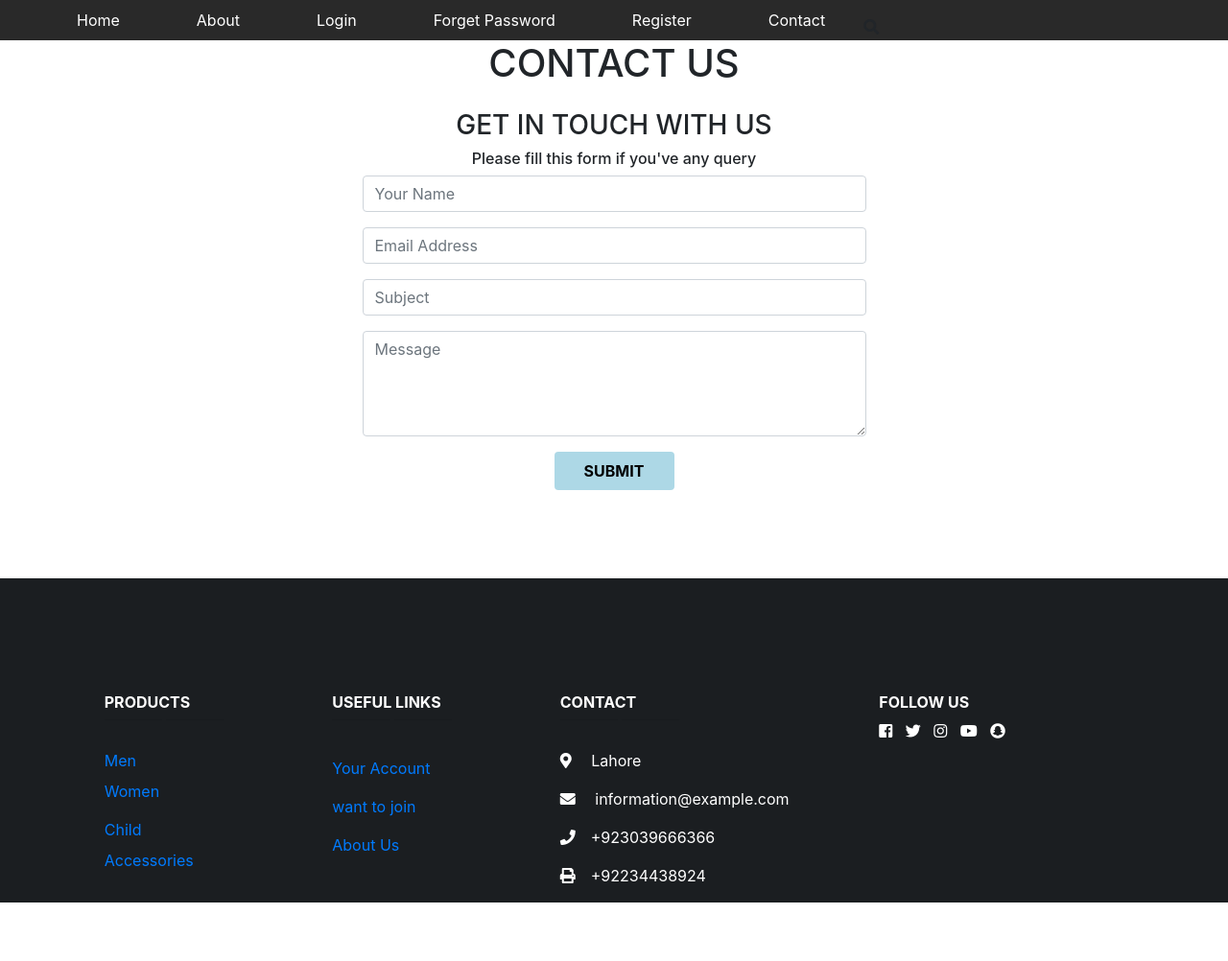
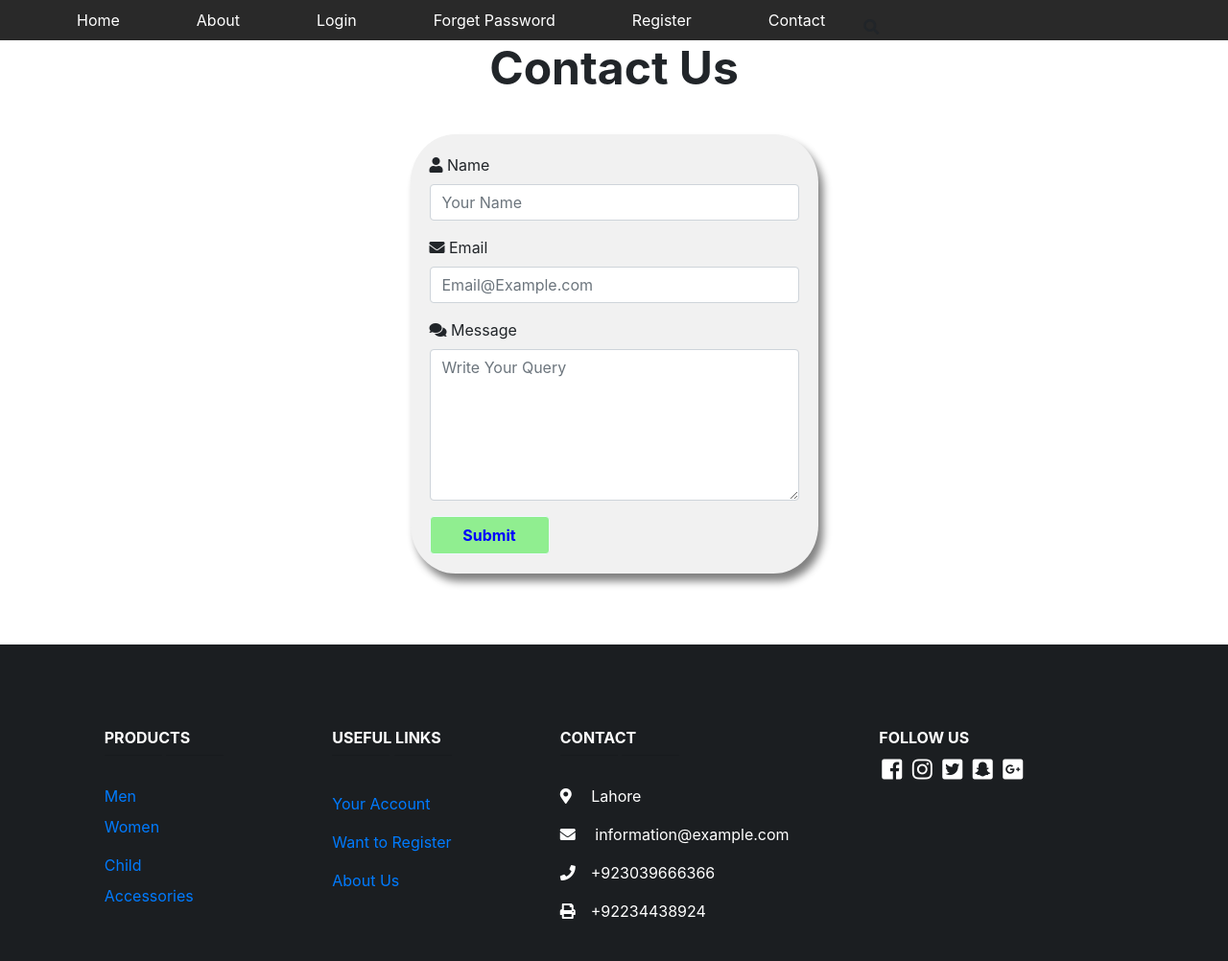
Before and after one commit to faheemmalik007/project, a PHP site: page /Contact-us.html in a window 1280 px wide. Shown: the whole page at 96% size. Before the commit the page ends 941 px from the top, so only its background shows below. Run offline with PHP 8.4, Linux system fonts and the light colour scheme; some libraries are stand-ins or nearby versions.

Commit message:
contact us updated

```diff
--- a/Contact-us.html
+++ b/Contact-us.html
@@ -9,7 +9,7 @@
     <link rel="stylesheet" href="https://fonts.googleapis.com/css?family=Bangers|Old+Standard+TT">
     <link rel="stylesheet" href="css/contact-us.css">
 </head>
-<body>
+<body class="b">
 
 <div class="wrapper">
     <div class="header">
@@ -23,62 +23,39 @@
         </ul>
         <div class="search"><i class="fas fa-search"></i></div>
     </div>
+</div>
+<div>
+<h3 class="c"><strong>Contact Us</strong></h3>
+</div>
+<div>
+    <form class="contact-us-form">
+        <div class="container-contact col-sm-12">
+            <div class="form-group">
+                <i class="fas fa-user"></i>
+                <label for="name">Name</label>
+                <input type="text" class="form-control" id="name" required placeholder="Your Name">
 
-<div class="container" style="padding-top:10px; padding-bottom: 10px ">
-    <h1 class="text-center my-4">CONTACT US </h1>
-    <div align="center">
-            <div class="col-xs-2 col-sm-5 col-md-6 col-lg-6 ">
-                <div>
-                    <h3>GET IN TOUCH WITH US</h3>
-                    <h6>Please fill this form if you've any query</h6>
-                    <div>
-                        <div class="form-group ">
-                            <input type="text" id="fname" class="form-control" placeholder="Your Name">
-                        </div>
-                        <div class="form-group ">
-                            <input id="email" name="email" placeholder="Email Address" class="form-control"  type="email">
-                        </div>
-                    </div>
+            </div>
+            <div class="form-group">
+                <i class="fas fa-envelope"></i>
+                <label for="Email">Email</label>
+                <input type="text" class="form-control" id="Email" required placeholder="Email@Example.com">
+            </div>
 
-                    <div class="form-group">
+            <div class="form-group">
+                <i class="fas fa-comments"></i>
+                <label for="Message">Message</label>
+                <textarea class="form-control" rows="6" id="Message" placeholder="Write Your Query"></textarea>
+            </div>
+            <button type="submit" class="btn btn-outline-secondary">Submit</button>
+        </div>
+    </form>
+</div>
 
-                        <input type="text" class="form-control" id="fname" placeholder="Subject">
-                    </div>
-
-
-                    <div class="form-group">
-                        <textarea class="form-control" rows="4" placeholder="Message"></textarea>
-                    </div>
-                    <div>
-                        <h5><button  type="submit" class="btn btn-default" style="width: 125px; height: 40px;
-                        background-color:lightblue"><b>SUBMIT</b></button></h5>
-                    </div>
-
-                </div>
-            </div>
-        </div>
-</div>
-</div>
 <br>
 
-<footer class="page-footer font-small">
-    <div >
-        <div class="container">
-            <div class="row py-4 d-flex align-items-center">
-                <div class="col-md-6 col-lg-7 text-center text-md-right ">
-                    <a class="">
-                        <i class="fa fa-facebook white-text mr-4"> </i>
-                    </a>
-                    <a class="">
-                        <i class="fa fa-twitter white-text mr-4"> </i>
-                    </a>
-                    <a class="">
-                        <i class="fa fa-instagram white-text"> </i>
-                    </a>
-                </div>
-            </div>
-        </div>
-    </div>
+<footer class="page-footer font-small row py-4 d-flex align-items-center">
+
     <div class="container text-center text-md-left mt-5 footer_">
         <div class="row mt-3">
             <div class="col-md-2 col-lg-2 col-xl-2 mx-auto mb-4">
@@ -112,7 +89,7 @@
                         <a class="nav-link" href="login.html">Your Account</a>
                     </li>
                     <li class="footer-links">
-                        <a class="nav-link" href="register.html">want to join</a>
+                        <a class="nav-link" href="register.html">Want to Register</a>
                     </li>
                     <li class="footer-links">
                         <a class="nav-link" href="About-us.html">About Us</a>
@@ -138,17 +115,11 @@
 
                 <div>
                     <h6 class="text-uppercase font-weight-bold">Follow Us</h6>
-
-                    <i class="fab fa-facebook-square"></i>
-                    &nbsp;
-                    <i class="fab fa-twitter"></i>
-                    &nbsp;
-                    <i class="fab fa-instagram"></i>
-                    &nbsp;
-                    <i class="fab fa-youtube"></i>
-                    &nbsp;
-                    <i class="fab fa-snapchat"></i>
-                    &nbsp;
+                    <a href="http://www.facebook.com"><i class="fab fa-facebook-square icon_color"></i></a>
+                    <a href="http://www.instagram.com"><i class="fab fa-instagram icon_color"></i></a>
+                    <a href="http://www.twitter.com"><i class="fab fa-twitter-square icon_color"></i></a>
+                    <a href="http://www.snapchat.com"><i class="fab fa-snapchat-square icon_color"></i></a>
+                    <a href="http://www.gmail.com"><i class="fab fa-google-plus-square icon_color"></i></a>
                 </div>
             </div>
         </div>
--- a/css/contact-us.css
+++ b/css/contact-us.css
@@ -34,60 +34,43 @@
 }
 
 
-#container{
-    box-sizing: border-box;
-    width:100%;
-    height: auto;
+.c{
+    margin: auto;
+    text-align: center;
+    font-size: 3rem;
+}
+
+.container-contact{
+    margin: auto;
+    margin-top: 40px;
+    width: 425px;
+    background-color: #f1f1f1;
+    padding: 20px;
+    border-radius: 11%;
+    box-shadow: 5px 8px 8px gray;
+}
+
+.btn{
+
+    width: 125px;
+    height: 40px;
+    background-color: lightgreen;
+    display: inline;
+    font-weight: bold;
 
 }
 
-.col span{
-    position: absolute;
-    margin-left: 2%;
-    padding-bottom: 40%;
-    width: auto;
-    height: auto;
-    font-size: 30px;
-    text-decoration: none;
-    text-align: center;
-    transition: .3s ease-in-out;
-    opacity: 0;
-}
-span:hover{
-    opacity: 1;
+.btn-outline-secondary {
+    color: blue;
+    border-color: aliceblue;
 }
 
-img{
-    width: auto ;
-    max-width: 200% ;
-    height: auto ;
+.icon_color{
+    color: white;
+    font-size: x-large;
+    padding: 3px;
 }
 
-.col{
-    box-sizing: border-box;
-    width:100%;
-    height:auto;
-    display: inline-flex;
-    margin-bottom: 10%;
-    overflow: hidden;
-}
-
-
-@media screen and (min-width: 500px) {
-    .col{
-        box-sizing: border-box;
-        width:48%;
-        height:auto;
-        display: inline-flex;
-        margin-bottom: 10%;
-        overflow: hidden;
-    }
-    .hover:hover{
-        transform: scale(1.3);
-        transition: .3s ease-in-out;
-
-    }
-}
 @media screen and (min-width: 700px) {
     .col{
         box-sizing: border-box;
```
Also changed, not shown: About-us.html (+9 -33 lines), contact.css (deleted, +0 -45 lines), css.css (deleted, +0 -65 lines), css/about-us.css (+6 -31 lines).
